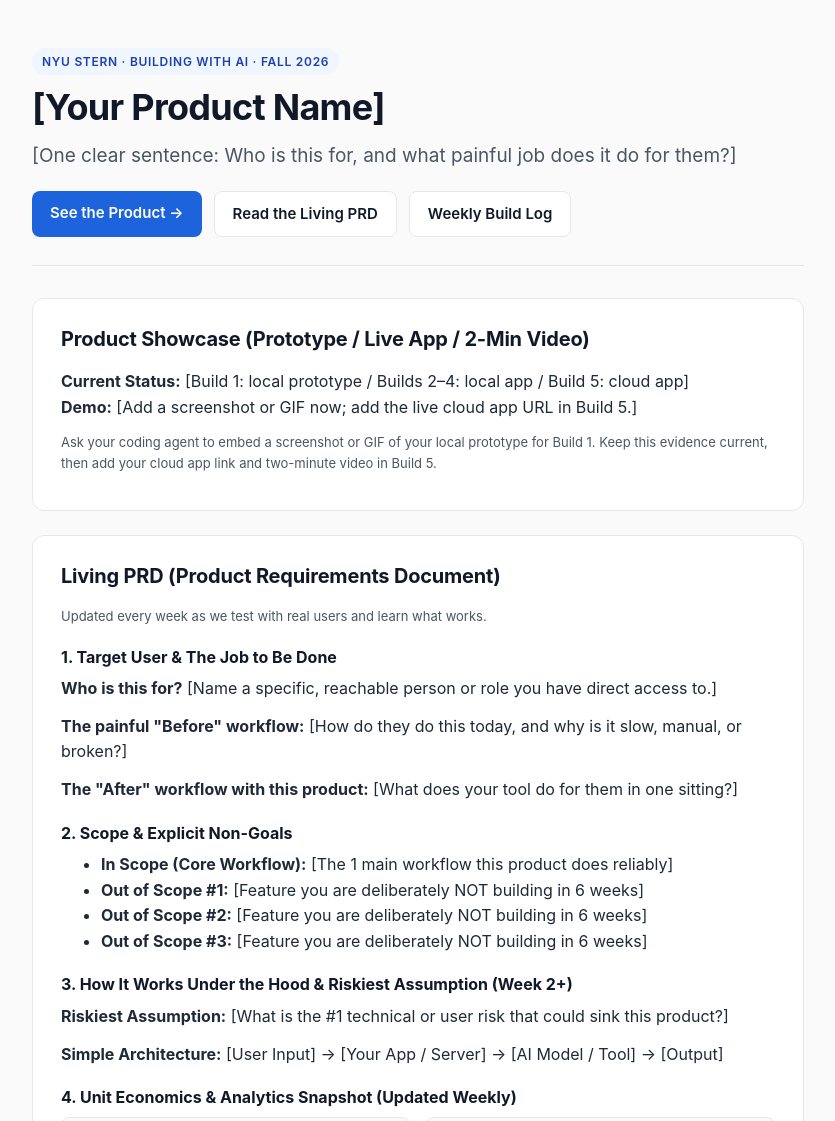
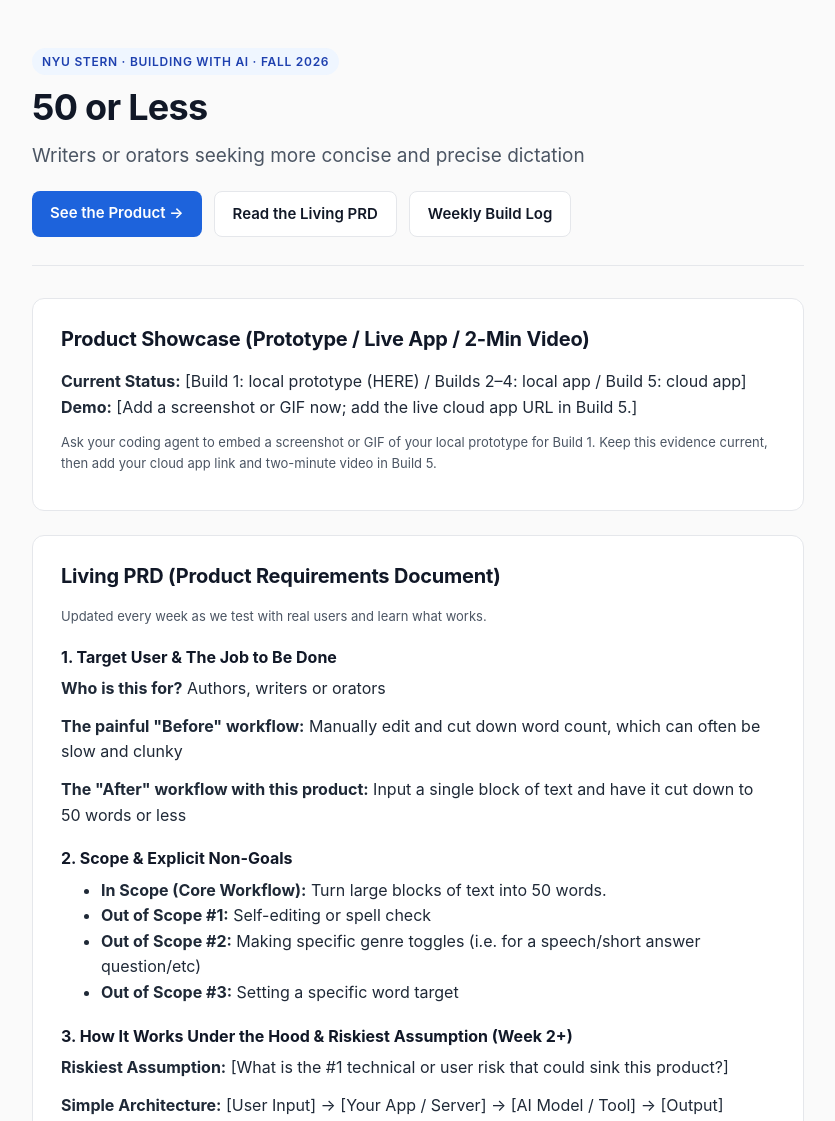
Before and after one commit to building-with-ai-f26/jtw394-sandbox, a plain HTML site: page docs/index.html in a window 1280 px wide. Shown: the top 1121 px of the page, without its empty margins (222-1057 px from the left). Drawn offline with Linux system fonts and the light colour scheme.

Commit message:
Update index.html

```diff
--- a/docs/index.html
+++ b/docs/index.html
@@ -3,7 +3,7 @@
 <head>
   <meta charset="UTF-8" />
   <meta name="viewport" content="width=device-width, initial-scale=1.0" />
-  <title>[Your Product Name] · Building with AI (Fall 2026)</title>
+  <title>50 or Less · Building with AI (Fall 2026)</title>
 
   <!-- Week 1: create your PostHog account only.
        Build 2: paste your project's current PostHog web snippet here,
@@ -144,8 +144,8 @@
     <!-- HERO / PRODUCT PITCH -->
     <header>
       <span class="eyebrow">NYU Stern · Building with AI · Fall 2026</span>
-      <h1>[Your Product Name]</h1>
-      <p class="tagline">[One clear sentence: Who is this for, and what painful job does it do for them?]</p>
+      <h1>50 or Less</h1>
+      <p class="tagline">Writers or orators seeking more concise and precise dictation</p>
       <div class="cta-row">
         <a class="btn" href="#live-demo" onclick="window.posthog && posthog.capture('clicked_try_product')">See the Product →</a>
         <a class="btn btn-secondary" href="#prd">Read the Living PRD</a>
@@ -157,7 +157,7 @@
     <section id="live-demo">
       <h2>Product Showcase (Prototype / Live App / 2-Min Video)</h2>
       <p>
-        <strong>Current Status:</strong> [Build 1: local prototype / Builds 2–4: local app / Build 5: cloud app]<br />
+        <strong>Current Status:</strong> [Build 1: local prototype (HERE) / Builds 2–4: local app / Build 5: cloud app]<br />
         <strong>Demo:</strong> [Add a screenshot or GIF now; add the live cloud app URL in Build 5.]
       </p>
       <p class="meta">
@@ -171,16 +171,16 @@
       <p class="meta">Updated every week as we test with real users and learn what works.</p>
 
       <h3>1. Target User & The Job to Be Done</h3>
-      <p><strong>Who is this for?</strong> [Name a specific, reachable person or role you have direct access to.]</p>
-      <p><strong>The painful "Before" workflow:</strong> [How do they do this today, and why is it slow, manual, or broken?]</p>
-      <p><strong>The "After" workflow with this product:</strong> [What does your tool do for them in one sitting?]</p>
+      <p><strong>Who is this for?</strong> Authors, writers or orators</p>
+      <p><strong>The painful "Before" workflow:</strong> Manually edit and cut down word count, which can often be slow and clunky</p>
+      <p><strong>The "After" workflow with this product:</strong> Input a single block of text and have it cut down to 50 words or less</p>
 
       <h3>2. Scope & Explicit Non-Goals</h3>
       <ul>
-        <li><strong>In Scope (Core Workflow):</strong> [The 1 main workflow this product does reliably]</li>
-        <li><strong>Out of Scope #1:</strong> [Feature you are deliberately NOT building in 6 weeks]</li>
-        <li><strong>Out of Scope #2:</strong> [Feature you are deliberately NOT building in 6 weeks]</li>
-        <li><strong>Out of Scope #3:</strong> [Feature you are deliberately NOT building in 6 weeks]</li>
+        <li><strong>In Scope (Core Workflow):</strong> Turn large blocks of text into 50 words.</li>
+        <li><strong>Out of Scope #1:</strong> Self-editing or spell check</li>
+        <li><strong>Out of Scope #2:</strong> Making specific genre toggles (i.e. for a speech/short answer question/etc)</li>
+        <li><strong>Out of Scope #3:</strong> Setting a specific word target </li>
       </ul>
 
       <h3>3. How It Works Under the Hood & Riskiest Assumption (Week 2+)</h3>
```
